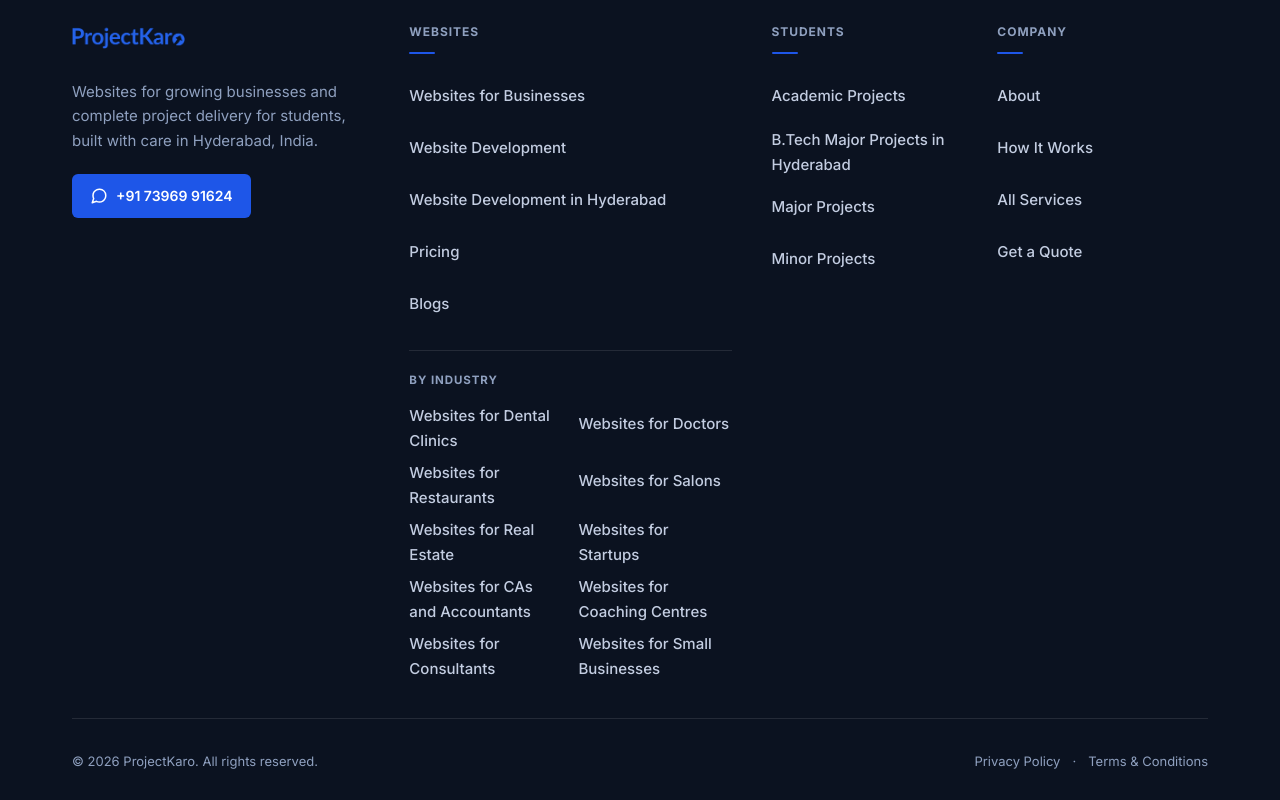
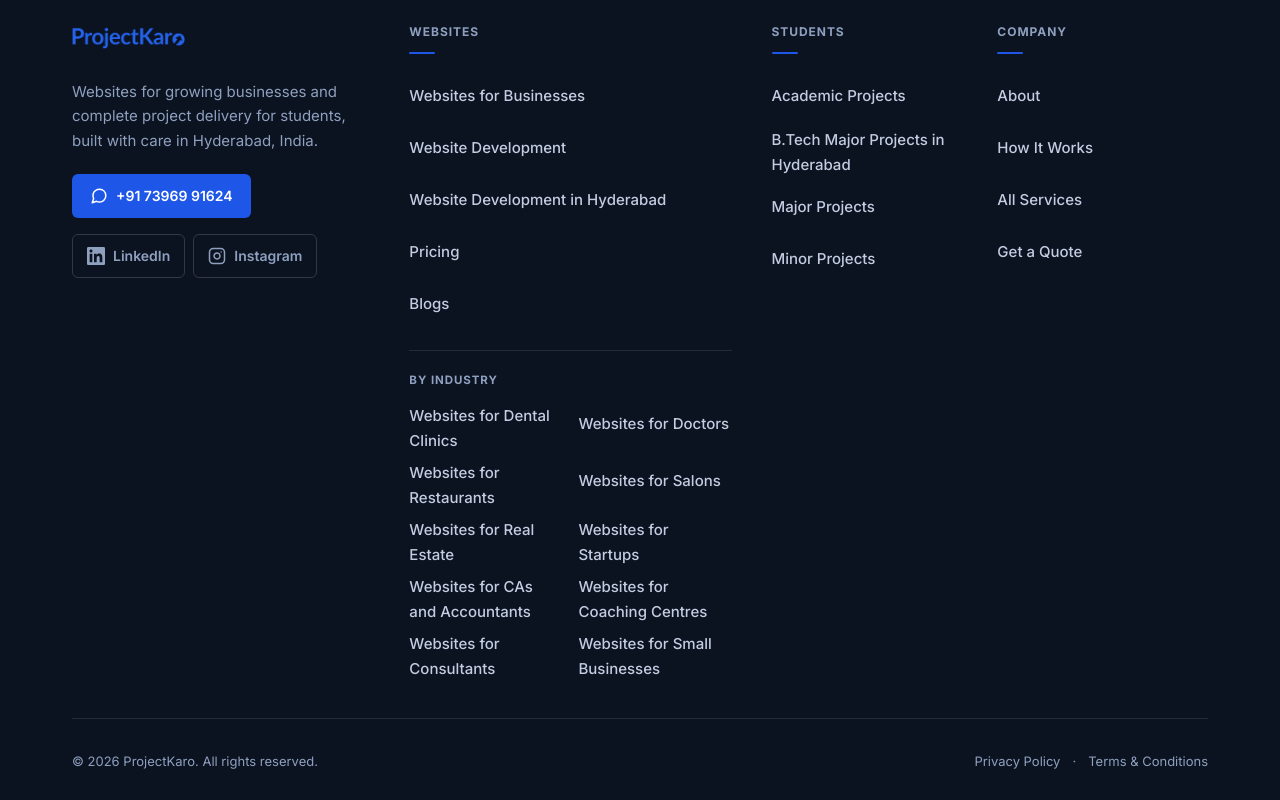
Before and after one commit to bolusaniakshaykumar/projectkaro, a Next.js app: page /demos/dental-clinic in a window 1280 px wide. Shown: the part 5123-5923 px from the top of the page. Built offline with nearby package versions, Linux system fonts and the light colour scheme.

Commit message:
Footer: add LinkedIn and Instagram social links with labels under the WhatsApp button

```diff
--- a/src/components/Footer/Footer.module.css
+++ b/src/components/Footer/Footer.module.css
@@ -78,6 +78,34 @@
   text-decoration: none;
 }
 
+.socialRow {
+  display: flex;
+  flex-wrap: wrap;
+  gap: 0.5rem;
+  margin-top: 1rem;
+}
+
+.socialLink {
+  display: inline-flex;
+  align-items: center;
+  gap: 0.5rem;
+  padding: 0.5rem 0.875rem;
+  min-height: 44px;
+  font-size: 0.875rem;
+  font-weight: 600;
+  color: var(--ink-invert-muted);
+  border: 1px solid rgba(255, 255, 255, 0.16);
+  border-radius: var(--radius);
+  text-decoration: none;
+  transition: color var(--transition-fast), border-color var(--transition-fast);
+}
+
+.socialLink:hover {
+  color: #ffffff;
+  border-color: rgba(255, 255, 255, 0.4);
+  text-decoration: none;
+}
+
 .columnLabel {
   margin: 0 0 1.25rem;
   padding-bottom: 0.75rem;
@@ -130,6 +158,7 @@
 
 .navLink:focus-visible,
 .whatsappButton:focus-visible,
+.socialLink:focus-visible,
 .legalLink:focus-visible {
   outline: none;
   box-shadow: var(--focus-ring);
--- a/src/components/Footer/Footer.tsx
+++ b/src/components/Footer/Footer.tsx
@@ -60,6 +60,24 @@
   );
 }
 
+function LinkedInIcon() {
+  return (
+    <svg width="18" height="18" viewBox="0 0 24 24" fill="currentColor" aria-hidden="true">
+      <path d="M20.447 20.452h-3.554v-5.569c0-1.328-.027-3.037-1.852-3.037-1.853 0-2.136 1.445-2.136 2.939v5.667H9.351V9h3.414v1.561h.046c.477-.9 1.637-1.85 3.37-1.85 3.601 0 4.267 2.37 4.267 5.455v6.286zM5.337 7.433c-1.144 0-2.063-.926-2.063-2.065 0-1.138.92-2.063 2.063-2.063 1.14 0 2.064.925 2.064 2.063 0 1.139-.925 2.065-2.064 2.065zm1.782 13.019H3.555V9h3.564v11.452zM22.225 0H1.771C.792 0 0 .774 0 1.729v20.542C0 23.227.792 24 1.771 24h20.451C23.2 24 24 23.227 24 22.271V1.729C24 .774 23.2 0 22.225 0z" />
+    </svg>
+  );
+}
+
+function InstagramIcon() {
+  return (
+    <svg width="18" height="18" viewBox="0 0 24 24" fill="none" stroke="currentColor" strokeWidth="2" strokeLinecap="round" strokeLinejoin="round" aria-hidden="true">
+      <rect x="2" y="2" width="20" height="20" rx="5" ry="5" />
+      <path d="M16 11.37A4 4 0 1 1 12.63 8 4 4 0 0 1 16 11.37z" />
+      <line x1="17.5" y1="6.5" x2="17.51" y2="6.5" />
+    </svg>
+  );
+}
+
 export default function Footer() {
   const currentYear = new Date().getFullYear();
 
@@ -89,6 +107,28 @@
               <WhatsAppIcon />
               <span>+91 73969 91624</span>
             </a>
+            <div className={styles.socialRow}>
+              <a
+                href="https://www.linkedin.com/company/111834938"
+                target="_blank"
+                rel="noopener noreferrer"
+                className={styles.socialLink}
+                aria-label="ProjectKaro on LinkedIn"
+              >
+                <LinkedInIcon />
+                <span>LinkedIn</span>
+              </a>
+              <a
+                href="https://www.instagram.com/projectkaro"
+                target="_blank"
+                rel="noopener noreferrer"
+                className={styles.socialLink}
+                aria-label="ProjectKaro on Instagram"
+              >
+                <InstagramIcon />
+                <span>Instagram</span>
+              </a>
+            </div>
           </div>
 
           {FOOTER_COLUMNS.map(({ label, links, subgroups }) => (
```
